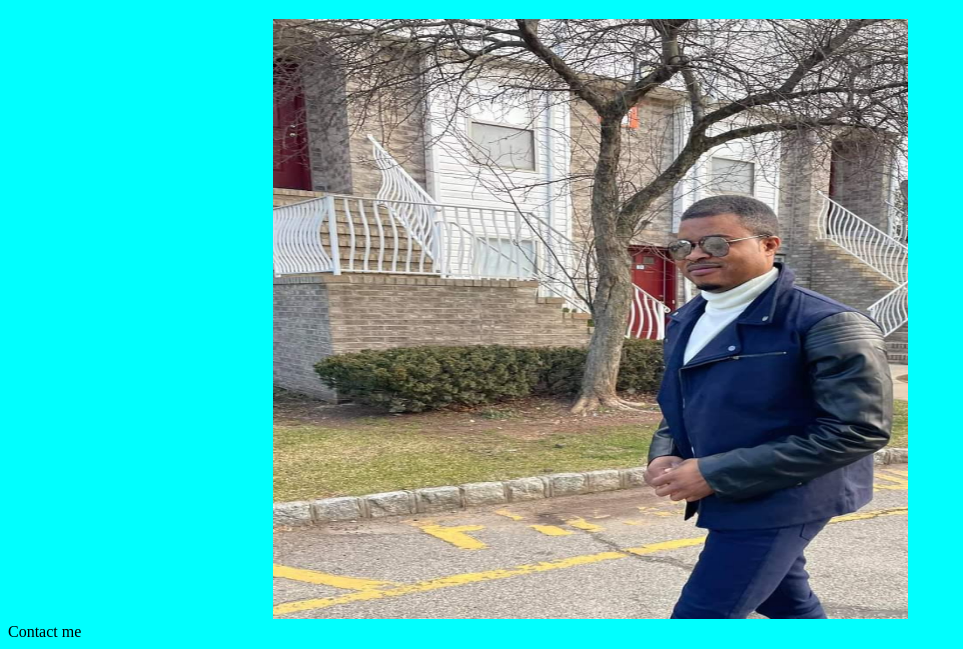
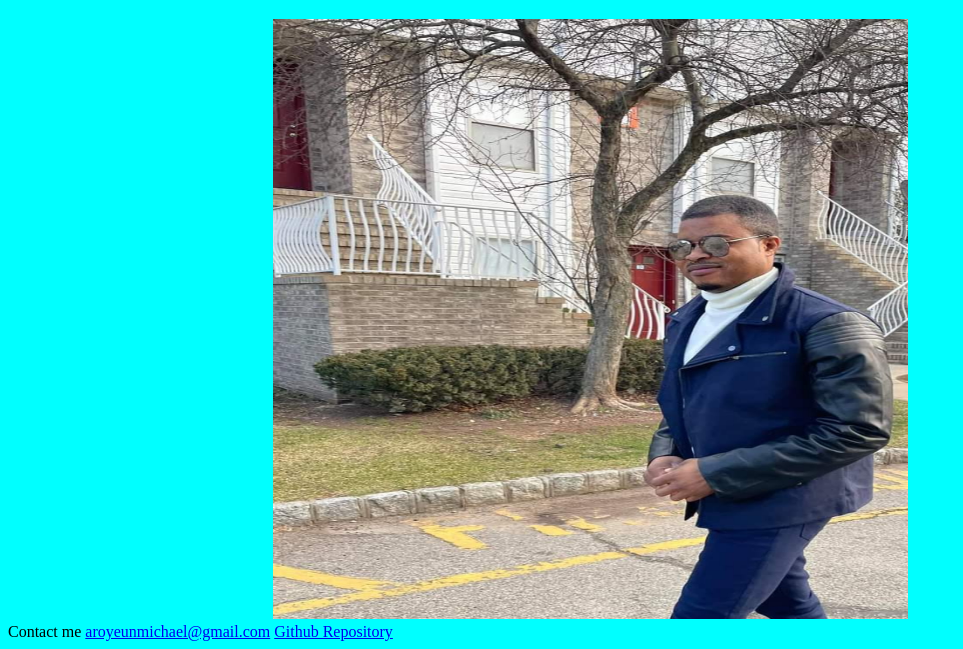
Before and after one commit to AbayomiAroyeun/portfolio_challenge, a plain HTML site: page index.html in a window 1280 px wide. Shown: the part 514-1163 px from the top of the page, without its empty margins (0-963 px from the left). Drawn offline with Linux system fonts and the light colour scheme.

Commit message:
codes added

```diff
--- a/index.html
+++ b/index.html
@@ -35,7 +35,8 @@
 
     <div>
         <hi id="conc">Contact me</hi>
-
+        <a href="mailto:aroyeunmichael@gmail.com">aroyeunmichael@gmail.com</a>
+       <a href="https://github.com/AbayomiAroyeun/House_hunt_App" target="_blank">Github Repository</a>
     </div>
 </body>
 </body>
```
